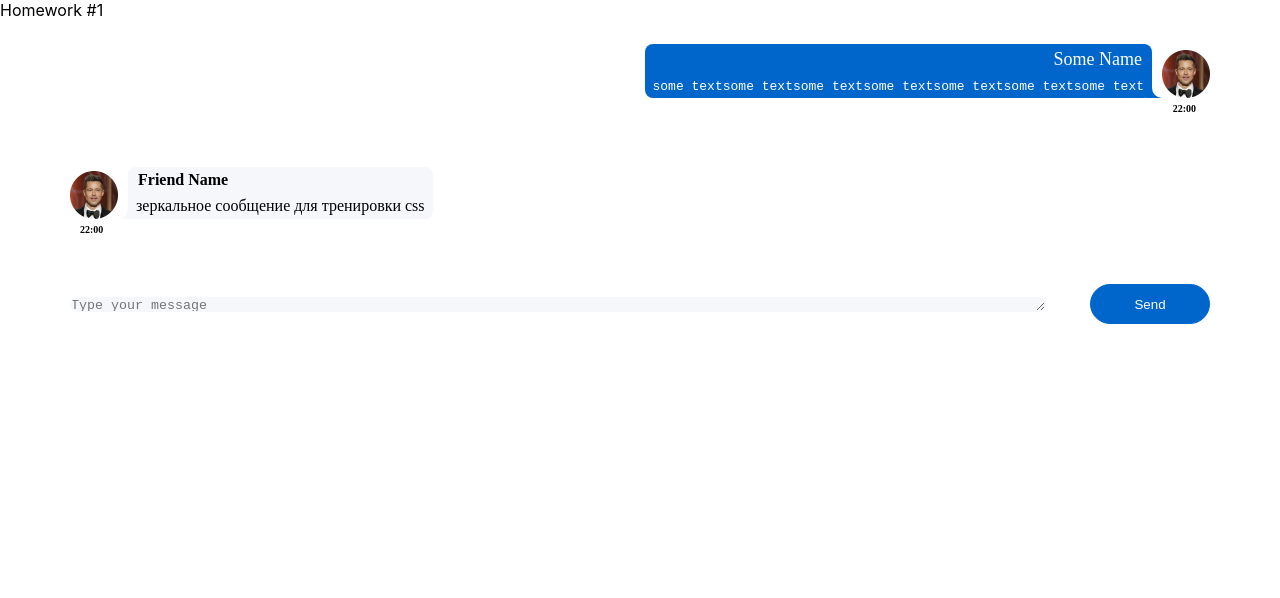
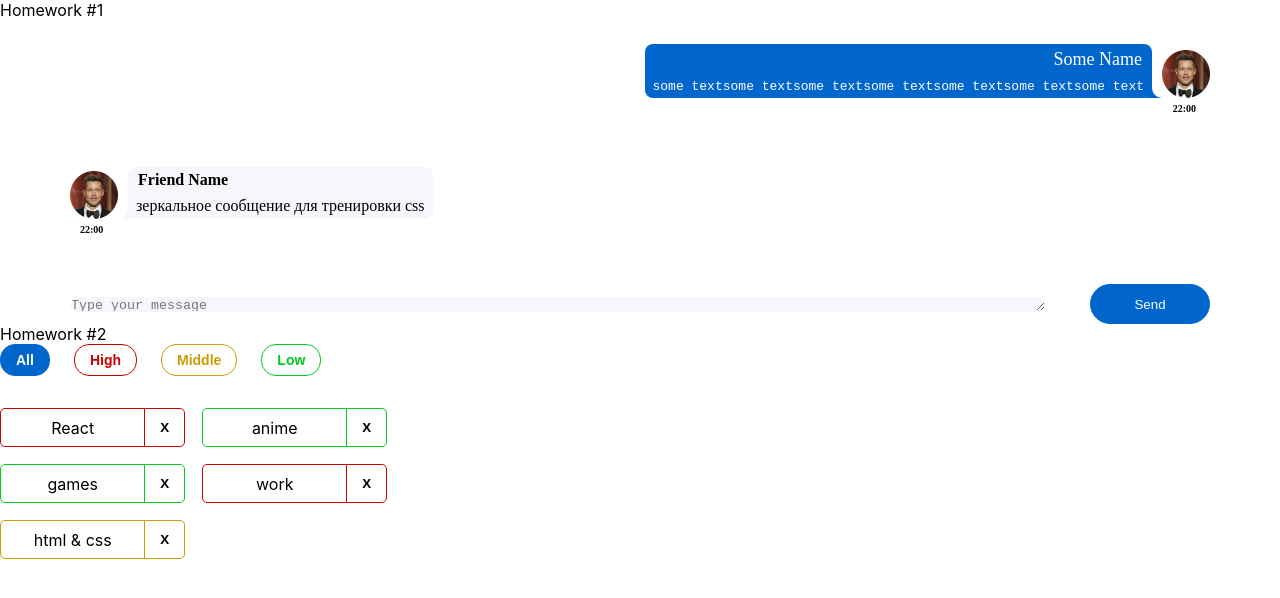
Before and after one commit to Nataliya1984/homework, a React (Create React App) app: page / in a window 1280 px wide. Shown: the top 598 px of the page. Built offline with nearby package versions, Linux system fonts and the light colour scheme.

Commit message:
lesson_2

```diff
--- a/package.json
+++ b/package.json
@@ -1,6 +1,6 @@
 {
   "name": "hws2",
-  "homepage": "http://IgnatZakalinsky.github.io/hws2",
+  "homepage": "https://Nataliya1984.github.io/homework",
   "version": "0.1.0",
   "private": true,
   "dependencies": {
@@ -16,7 +16,7 @@
     "@types/react-dom": "18.0.6",
     "@types/uuid": "8.3.4",
     "axios": "0.27.2",
-    "gh-pages": "4.0.0",
+    "gh-pages": "^5.0.0",
     "react": "18.2.0",
     "react-dom": "18.2.0",
     "react-redux": "8.0.4",
--- a/src/s1-main/App.tsx
+++ b/src/s1-main/App.tsx
@@ -1,13 +1,14 @@
 import React from 'react'
 import s from './App.module.css'
 import HW1 from '../s2-homeworks/hw01/HW1'
+import HW2 from '../s2-homeworks/hw02/HW2'
 
 function App() {
     return (
         <div className={s.App}>
             <HW1/>
             {/*раскомментировать по ходу выполнения*/}
-            {/*<HW2/>*/}
+            <HW2/>
             {/*<HW3/>*/}
             {/*<HW4/>*/}
 
--- a/src/s2-homeworks/hw02/HW2.tsx
+++ b/src/s2-homeworks/hw02/HW2.tsx
@@ -17,16 +17,16 @@ import s2 from '../../s1-main/App.module.css'
 * */
 
 // types
-export type AffairPriorityType = any // need to fix any
+export type AffairPriorityType = string // need to fix any
 export type AffairType = {
-    _id: any // need to fix any
-    name: any // need to fix any
+    _id: number // need to fix any
+    name: string // need to fix any
     priority: AffairPriorityType
 }
 export type FilterType = 'all' | AffairPriorityType
 
 // constants
-const defaultAffairs: any = [ // need to fix any
+const defaultAffairs: AffairType[] = [ // need to fix any
     {_id: 1, name: 'React', priority: 'high'}, // студенты могут изменить содержимое name и количество элементов в массиве, ...priority не менять!
     {_id: 2, name: 'anime', priority: 'low'},
     {_id: 3, name: 'games', priority: 'low'},
@@ -35,22 +35,32 @@ const defaultAffairs: any = [ // need to fix any
 ]
 
 // pure helper functions
-export const filterAffairs = (affairs: any, filter: any): any => { // need to fix any
+export const filterAffairs = (affairs: AffairType[], filter: FilterType): AffairType[] => { // need to fix any
+    switch (filter) {
+        case 'high':
+            return (affairs.filter(el => el.priority === 'high'));
+        case 'low':
+            return (affairs.filter(el => el.priority === 'low'))
+        case 'middle':
+            return (affairs.filter(el => el.priority === 'middle'))
+        default:
+            return affairs // need to fix
+    }
 
 
-    return affairs // need to fix
 }
-export const deleteAffair = (affairs: any, _id: any): any => { // need to fix any
+export const deleteAffair = (affairs: AffairType[], _id: number): AffairType[] => { // need to fix any
 
-    return affairs // need to fix
+    return affairs.filter(el => el._id !== _id) // need to fix
 }
 
 function HW2() {
-    const [affairs, setAffairs] = useState<any>(defaultAffairs) // need to fix any
+    const [affairs, setAffairs] = useState<AffairType[]>(defaultAffairs) // need to fix any
     const [filter, setFilter] = useState<FilterType>('all')
 
     const filteredAffairs = filterAffairs(affairs, filter)
-    const deleteAffairCallback = (_id: any) => { // need to fix any
+    const deleteAffairCallback = (_id: number) => { // need to fix any
+        setAffairs(deleteAffair(affairs, _id))
         // need to fix
     }
 
@@ -69,4 +79,4 @@ function HW2() {
     )
 }
 
-export default HW2
+export default HW2;
--- a/src/s2-homeworks/hw02/affairs/Affairs.tsx
+++ b/src/s2-homeworks/hw02/affairs/Affairs.tsx
@@ -4,23 +4,27 @@ import {AffairType, FilterType} from '../HW2'
 import s from './Affairs.module.css'
 
 type AffairsPropsType = {
-    data: any // need to fix any
-    setFilter: any
-    deleteAffairCallback: any
+    data:  AffairType[]// need to fix any
+    setFilter: (filter:FilterType)=>void
+    deleteAffairCallback: (_id: number) =>void
     filter: FilterType
 }
 
 function Affairs(props: AffairsPropsType) {
     const setAll = () => {
+        props.setFilter('all')
         // need to fix
     }
     const setHigh = () => {
+        props.setFilter('high')
         // need to fix
     }
     const setMiddle = () => {
+        props.setFilter('middle')
         // need to fix
     }
     const setLow = () => {
+        props.setFilter('low')
         // need to fix
     }
 
--- a/src/s2-homeworks/hw02/affairs/affair/Affair.tsx
+++ b/src/s2-homeworks/hw02/affairs/affair/Affair.tsx
@@ -6,11 +6,12 @@ import s2 from '../Affairs.module.css'
 type AffairPropsType = {
     // key не нужно типизировать
     affair: AffairType
-    deleteAffairCallback: any // need to fix any
+    deleteAffairCallback: (_id: number) =>void // need to fix any
 }
 
 function Affair(props: AffairPropsType) {
     const deleteCallback = () => {
+        props.deleteAffairCallback(props.affair._id)
         // need to fix
     }
 
@@ -25,9 +26,10 @@ function Affair(props: AffairPropsType) {
         >
             <div id={'hw2-name-' + props.affair._id} className={nameClass}>
                 {/*создаёт студент*/}
+                {props.affair.name}
 
-                {/**/}
             </div>
+
             <div id={'hw2-priority-' + props.affair._id} hidden>
                 {props.affair.priority}
             </div>
@@ -35,6 +37,7 @@ function Affair(props: AffairPropsType) {
             <button
                 id={'hw2-button-delete-' + props.affair._id}
                 className={buttonClass}
+                onClick={deleteCallback}
                 // need to fix
 
             >
```
Also changed, not shown: 1 other file (tests, documents, lock files or other folders).
